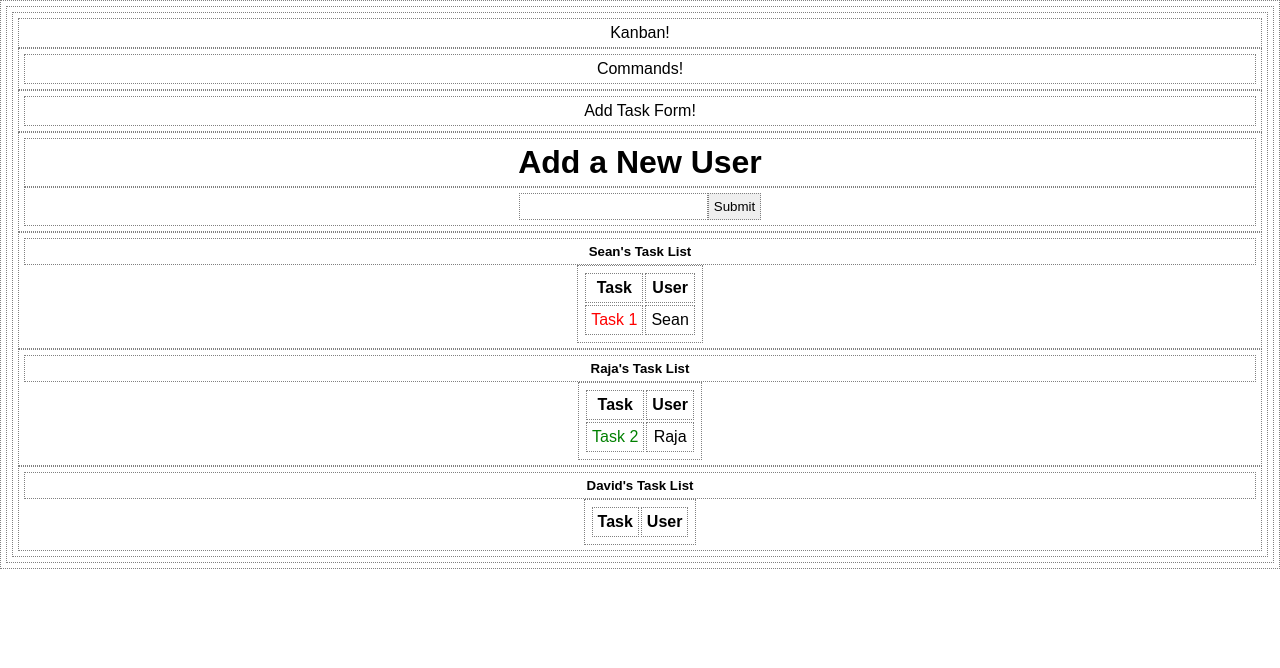
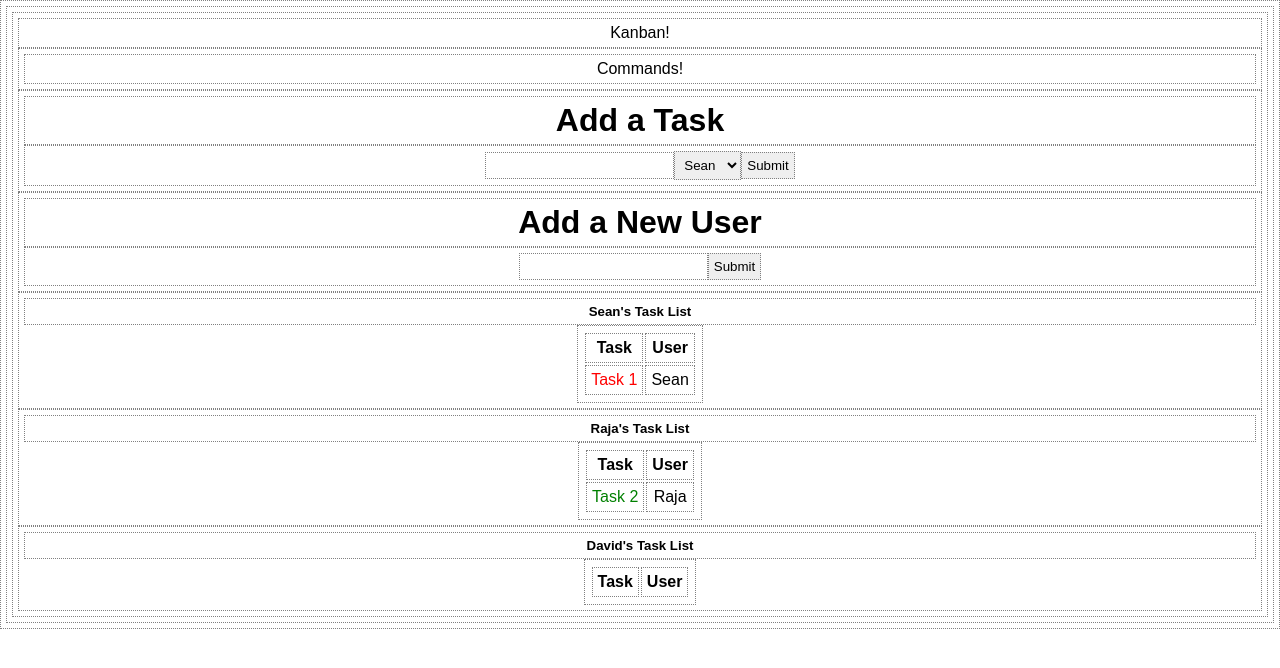
Before and after one commit to spark33/reactjs-task-man, a React (Create React App) app: page / in a window 1280 px wide. Shown: the top 668 px of the page. Built offline with nearby package versions, Linux system fonts and the light colour scheme.

Commit message:
addition of new tasks

```diff
--- a/src/App.js
+++ b/src/App.js
@@ -1,5 +1,4 @@
 import React, { Component } from 'react';
-import logo from './logo.svg';
 import Kanban from './components/kanban';
 import './App.css';
 
--- a/src/components/add-task-form.js
+++ b/src/components/add-task-form.js
@@ -1,12 +1,70 @@
 import React from 'react';
 
 export default class AddTaskForm extends React.Component {
+
+	constructor(props) {
+		super(props);
+		this.state = {error: null}
+	}
+
   render() {
     //task and action header names. simple component.
     return (
         <div>
-          <p>Add Task Form!</p>
+          <h1>Add a Task</h1>
+          <form onSubmit={this.handleSubmit.bind(this)}>
+          	<input type="text" ref="newTaskInput" />
+          	<select ref="newTaskUserInput">{
+	            this.props.userList.map((user) =>
+	              <option key={user} value={user}>
+	                {user}
+	              </option>
+	            )
+		        }
+          	</select>
+          	<input type="submit" />
+          </form>
+          {this.renderError()}
         </div>
     );
   }
+
+  handleSubmit(event) {
+  	event.preventDefault();
+  	const newTask = {
+  		task: this.refs.newTaskInput.value,
+  		user: this.refs.newTaskUserInput.value,
+  		isComplete: false
+  	};
+
+  	const errorMessage = this.getInputError(newTask);
+  	if(errorMessage) {
+      this.setState({error: errorMessage})
+      return;
+    }
+    this.setState({ error: null });
+    this.props.addTask(newTask)
+  }
+
+  getInputError(task) {
+  	const title = task.task;
+  	const user = task.user;
+  	const taskTitles = this.props.taskList.map((task) => task.task);
+  	if(!title) {
+  		return 'Please enter a task.'
+  	} else if (!user) {
+  		return 'Please select a valid user'
+  	} else if(taskTitles.indexOf(title) !== -1) {
+      return 'Task already exists.'
+    }
+  }
+
+  //if !error, this function returns a null value.
+  //if error, it returns a div with the error text.
+  renderError() {
+    if(!this.state.error) {
+      return null;
+    }
+      return <div style={{color:'red'}}>{this.state.error}</div>;
+  }
 }
--- a/src/components/add-user-form.js
+++ b/src/components/add-user-form.js
@@ -39,9 +39,9 @@ export default class AddUserForm extends React.Component {
   checkInputError(newUser) {
   	//if blank input, return error string
     if(!newUser) {
-      return 'Please enter a name'
+      return 'Please enter a name.'
     } else if(this.props.userList.indexOf(newUser) !== -1) {
-      return 'User already exists'
+      return 'User already exists.'
     } else {
       //if there is a user input and it doesnt repeat, return null!
       return null;
--- a/src/components/kanban.js
+++ b/src/components/kanban.js
@@ -32,7 +32,11 @@ export default class Kanban extends React.Component {
         <div>
           <p>Kanban!</p>
           <Commands />
-          <AddTaskForm />
+          <AddTaskForm
+            taskList={this.state.todos}
+            userList={this.state.userList}
+            addTask={this.addTask.bind(this)}
+          />
           <AddUserForm
             userList={this.state.userList}
             addUser={this.addUser.bind(this)}
@@ -64,7 +68,6 @@ export default class Kanban extends React.Component {
     const taskIndex = this.state.todos.indexOf(task)
     this.state.todos[taskIndex].isCompleted = !this.state.todos[taskIndex].isCompleted;
     this.setState({todos: this.state.todos})
-    console.log(this.state.todos)
   }
 
   changeUser(task, user) {
@@ -77,4 +80,9 @@ export default class Kanban extends React.Component {
     this.state.userList.push(user);
     this.setState({userList: this.state.userList});
   }
+
+  addTask(task) {
+    this.state.todos.push(task);
+    this.setState({todos: this.state.todos});
+  }
 }
```
Also changed, not shown: src/logo.svg (deleted).
